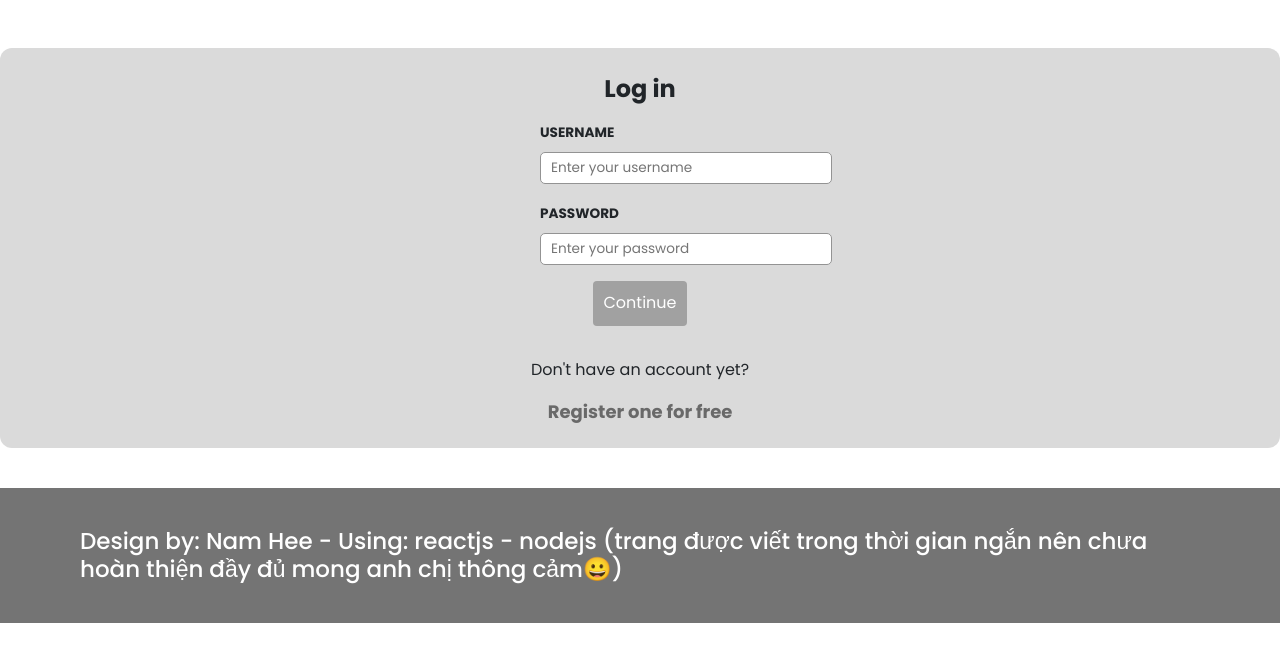
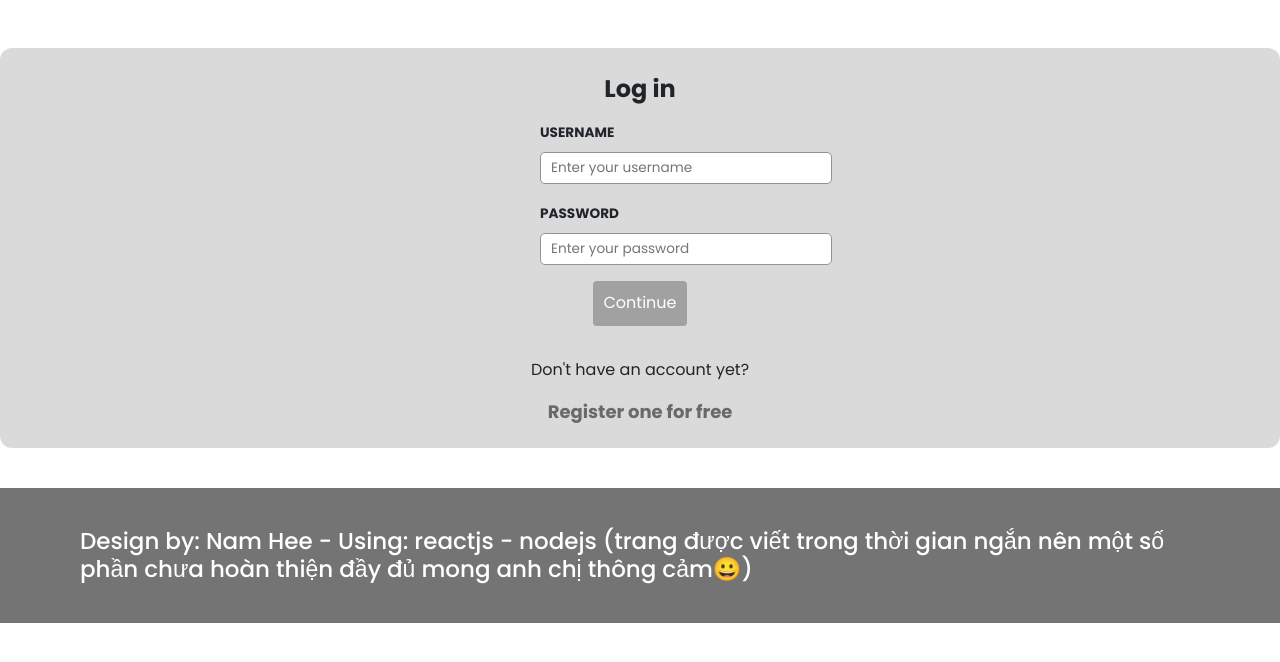
Before and after one commit to namhee1997/FontEnd-WebShop, a React (Create React App) app: page /login in a window 1280 px wide. Shown: the top 662 px of the page. Built offline with nearby package versions, Linux system fonts and the light colour scheme; what redux-state-sync would draw is missing.

Commit message:
update footer 2

```diff
--- a/src/Pages/Footer/index.jsx
+++ b/src/Pages/Footer/index.jsx
@@ -6,7 +6,7 @@ export default function Footer() {
         <footer>
             <div className="box_footer">
                 <div className="container_main">
-                    <h3>Design by: Nam Hee - Using: reactjs - nodejs (trang được viết trong thời gian ngắn nên chưa hoàn thiện đầy đủ mong anh chị thông cảm😀)</h3>
+                    <h3>Design by: Nam Hee - Using: reactjs - nodejs (trang được viết trong thời gian ngắn nên một số phần chưa hoàn thiện đầy đủ mong anh chị thông cảm😀)</h3>
                 </div>
             </div>
         </footer>
```
